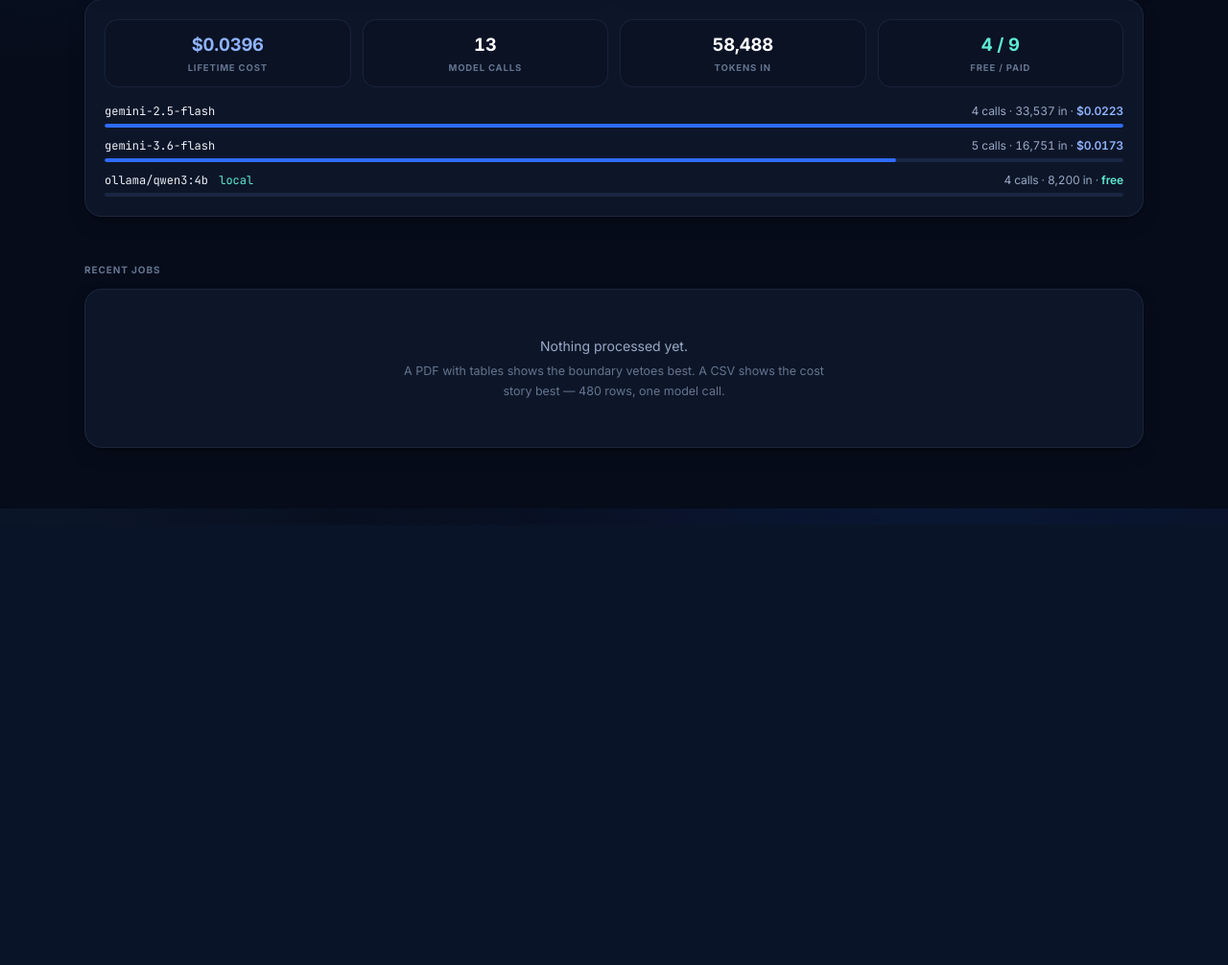
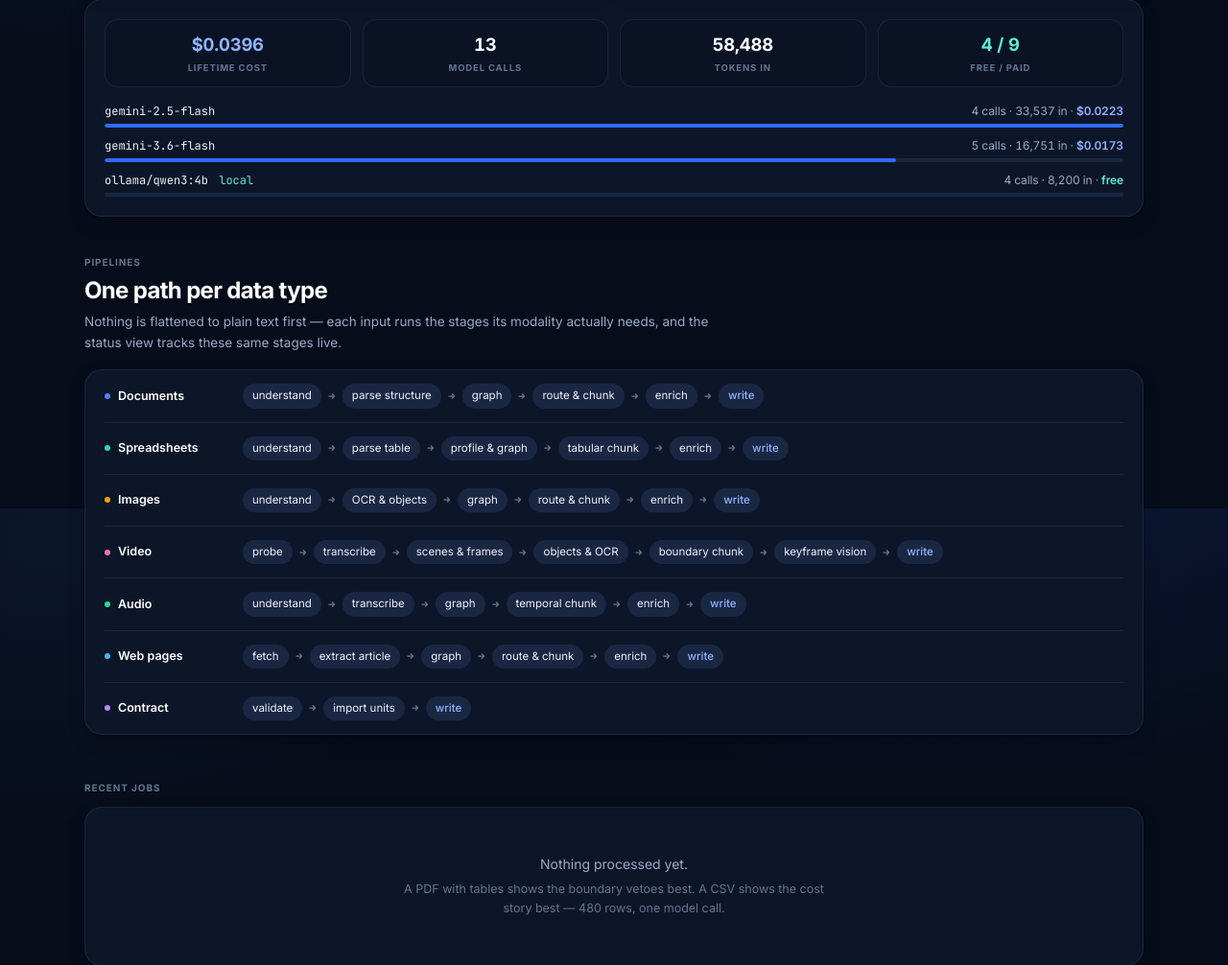
Before and after one commit to Daniel-Bavisetti/UniversalChunking, a FastAPI app: page / in a window 1280 px wide. Shown: the part 2670-3676 px from the top of the page at 96% size. Before the commit the page ends 3200 px from the top, so only its background shows below. Run offline with FastAPI, Linux system fonts and the light colour scheme; some libraries are stand-ins or nearby versions.

Commit message:
Show every data type's pipeline path on the landing page
A new Pipelines section at the bottom of the index renders the same
per-kind stage lists the status view tracks live — one row per data
type, tones matching the input cards, with the terminal write stage
highlighted. Kept in app.py next to _PIPELINES so the overview and the
live pills can never drift apart.

Co-Authored-By: Claude Fable 5 <noreply@anthropic.com>

```diff
--- a/cleave/app.py
+++ b/cleave/app.py
@@ -168,6 +168,18 @@ _PIPELINES: dict[str, list[tuple[str, int]]] = {
                  ("route & chunk", 56), ("enrich", 64), ("write", 90)],
     "contract": [("validate", 5), ("import units", 13), ("write", 90)],
 }
+
+#: Display order and tone for the per-type pipeline overview on the index
+#: page — same tones as the "What you can drop in" cards.
+_PIPELINE_OVERVIEW: list[tuple[str, str, str]] = [
+    ("Documents",    "#4d82ff", "document"),
+    ("Spreadsheets", "#2dd4bf", "tabular"),
+    ("Images",       "#f59e0b", "image"),
+    ("Video",        "#f472b6", "video"),
+    ("Audio",        "#34d399", "audio"),
+    ("Web pages",    "#38bdf8", "web"),
+    ("Contract",     "#c084fc", "contract"),
+]
 
 #: Batches mix kinds and rescale each file's progress window, so the per-kind
 #: thresholds above would lie — the coarse path is the honest one there.
@@ -719,6 +731,8 @@ def index(request: Request):
         "usage": read_cumulative(), "providers": describe_providers(),
         "checks": checks, "banner": enrichment_banner(checks),
         "samples": SAMPLES,
+        "pipelines": [(label, tone, [s for s, _ in _PIPELINES[kind]])
+                      for label, tone, kind in _PIPELINE_OVERVIEW],
     })
 
 
--- a/cleave/templates/index.html
+++ b/cleave/templates/index.html
@@ -8,6 +8,7 @@
   <a href="#scorecard" class="rounded-full px-3 py-1.5 font-medium text-[color:var(--muted)] hover:text-white">Evidence</a>
   {% endif %}
   <a href="#spend" class="rounded-full px-3 py-1.5 font-medium text-[color:var(--muted)] hover:text-white">Spend</a>
+  <a href="#pipelines" class="rounded-full px-3 py-1.5 font-medium text-[color:var(--muted)] hover:text-white">Pipelines</a>
   <a href="#jobs" class="rounded-full px-3 py-1.5 font-medium text-[color:var(--muted)] hover:text-white">Jobs</a>
 </nav>
 {% endblock %}
@@ -338,6 +339,41 @@
     {% endif %}
   </section>
 
+  {# ── pipelines: the stage path each data type takes ── #}
+  <section id="pipelines" class="scroll-mt-24 pb-6 pt-4">
+    <div class="mb-4">
+      <div class="label">Pipelines</div>
+      <h2 class="mt-1.5 text-2xl font-bold text-white">One path per data type</h2>
+      <p class="mt-1.5 max-w-2xl text-[13.5px] leading-relaxed text-[color:var(--muted)]">
+        Nothing is flattened to plain text first — each input runs the stages its
+        modality actually needs, and the status view tracks these same stages live.
+      </p>
+    </div>
+    <div class="card divide-y divide-[color:var(--line)] px-5">
+      {% for label, tone, steps in pipelines %}
+      <div class="flex flex-col gap-2 py-3.5 sm:flex-row sm:items-center sm:gap-4">
+        <span class="flex w-32 shrink-0 items-center gap-2">
+          <span class="h-1.5 w-1.5 shrink-0 rounded-full" style="background:{{ tone }}"></span>
+          <span class="text-[12.5px] font-semibold text-white">{{ label }}</span>
+        </span>
+        <span class="flex flex-wrap items-center gap-y-1.5 text-[11.5px] text-[color:var(--muted)]">
+          {% for step in steps %}
+          {% if not loop.first %}
+          <svg viewBox="0 0 16 16" class="mx-1.5 h-2.5 w-2.5 shrink-0 text-[color:var(--faint)]"
+               fill="none" stroke="currentColor" stroke-width="2"
+               stroke-linecap="round" stroke-linejoin="round">
+            <path d="M3 8h9M8.5 4.5L12 8l-3.5 3.5"/></svg>
+          {% endif %}
+          <span class="rounded-full bg-[color:var(--surface-3)] px-2.5 py-1
+                       {{ 'font-medium text-[#8fb3ff]' if loop.last else 'text-[color:var(--text)]' }}">
+            {{ step }}</span>
+          {% endfor %}
+        </span>
+      </div>
+      {% endfor %}
+    </div>
+  </section>
+
   {# ── jobs ── #}
   <section id="jobs" class="scroll-mt-24 pb-20 pt-6">
     <div class="label mb-3">Recent jobs</div>
```
